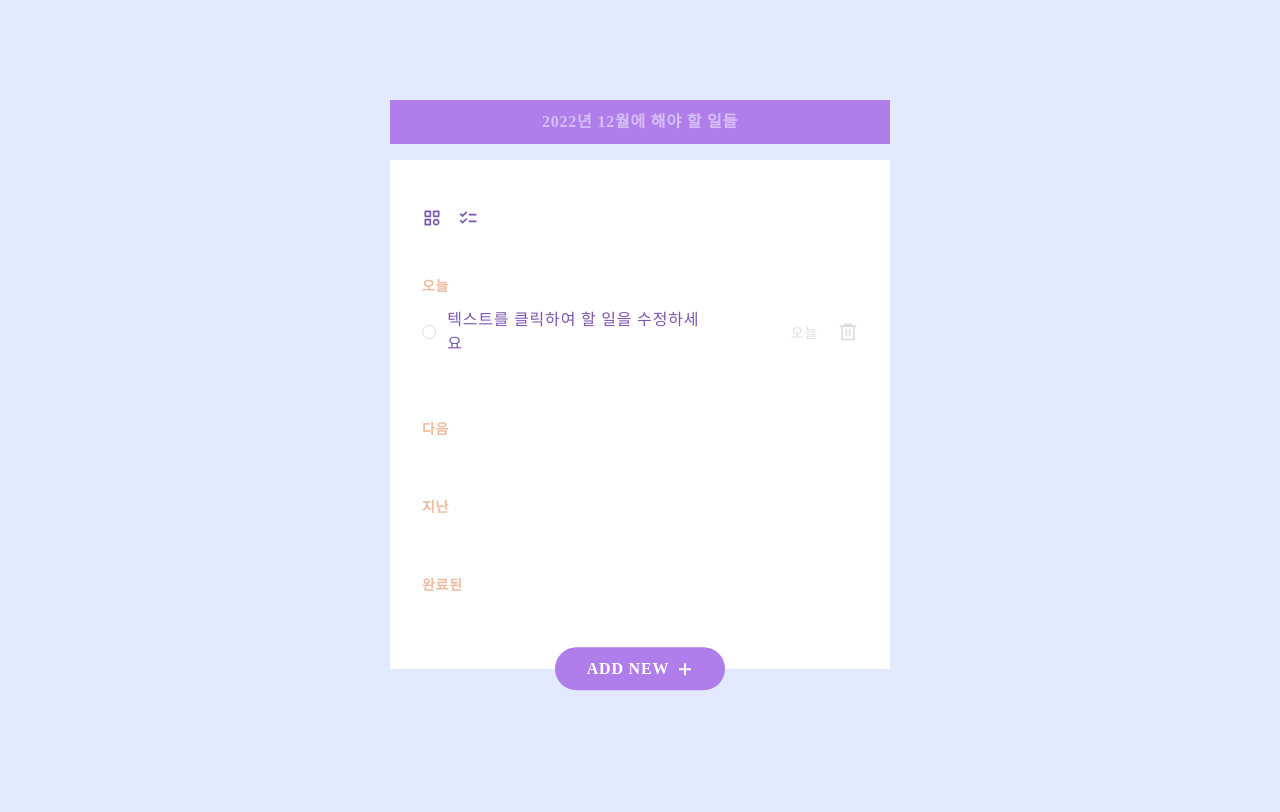
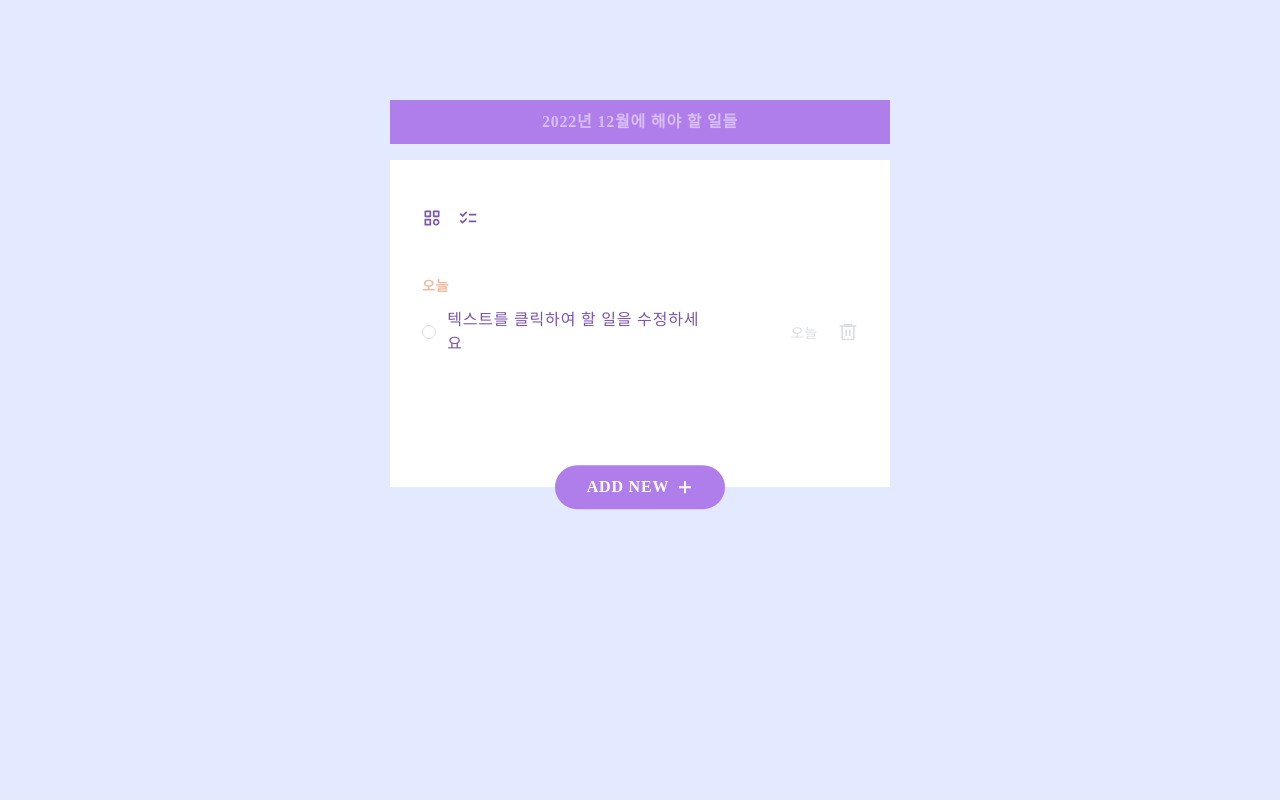
Before and after one commit to InnSeonn/Todolist-Projects, a React (Create React App) app: page / in a window 1280 px wide. Built offline with nearby package versions, Linux system fonts and the light colour scheme; a web font is replaced by a local one.

Commit message:
Feat: 할 일 목록이 없는 필터 표시하지 않음

```diff
--- a/src/components/TodoFilteredList.tsx
+++ b/src/components/TodoFilteredList.tsx
@@ -2,8 +2,11 @@ import { useTodoState } from '../contexts/TodoContext';
 import { getDaysPassed } from './dateFormatter';
 import TodoItem from './TodoItem';
 import styled from 'styled-components';
+import { useToggleState } from '../contexts/ToggleContext';
+import { useEffect } from 'react';
 
-const FilteredListBox = styled.div`
+const FilteredListBox = styled.div<{display?: string}>`
+	display: ${(props) => props.display || 'block'};
 	margin-bottom: 4em;
 	&:last-child {
 		margin-bottom: 0;
@@ -17,6 +20,18 @@ const FilteredListTitle = styled.h2`
 
 export default function TodoFilteredList() {
 	const todos = useTodoState();
+	const toggle = useToggleState();
+
+	useEffect(() => {
+		const parents = document.querySelectorAll(FilteredListBox) as NodeListOf<HTMLElement>;
+		[...parents].map(parent => {
+			if(!parent.querySelector('li')) {
+				parent.style.display = 'none';
+			} else {
+				parent.style.display = 'block';
+			}
+		});
+	}, [todos]);
 
 	return (
 		<div style={{marginTop: '3em'}}>
@@ -50,7 +65,7 @@ export default function TodoFilteredList() {
 						})}
 				</ul>
 			</FilteredListBox>
-			<FilteredListBox>
+			<FilteredListBox display={toggle.checked ? 'block' : 'none'}>
 				<FilteredListTitle>완료된</FilteredListTitle>
 				<ul>
 					{todos.map(todo => {
```
